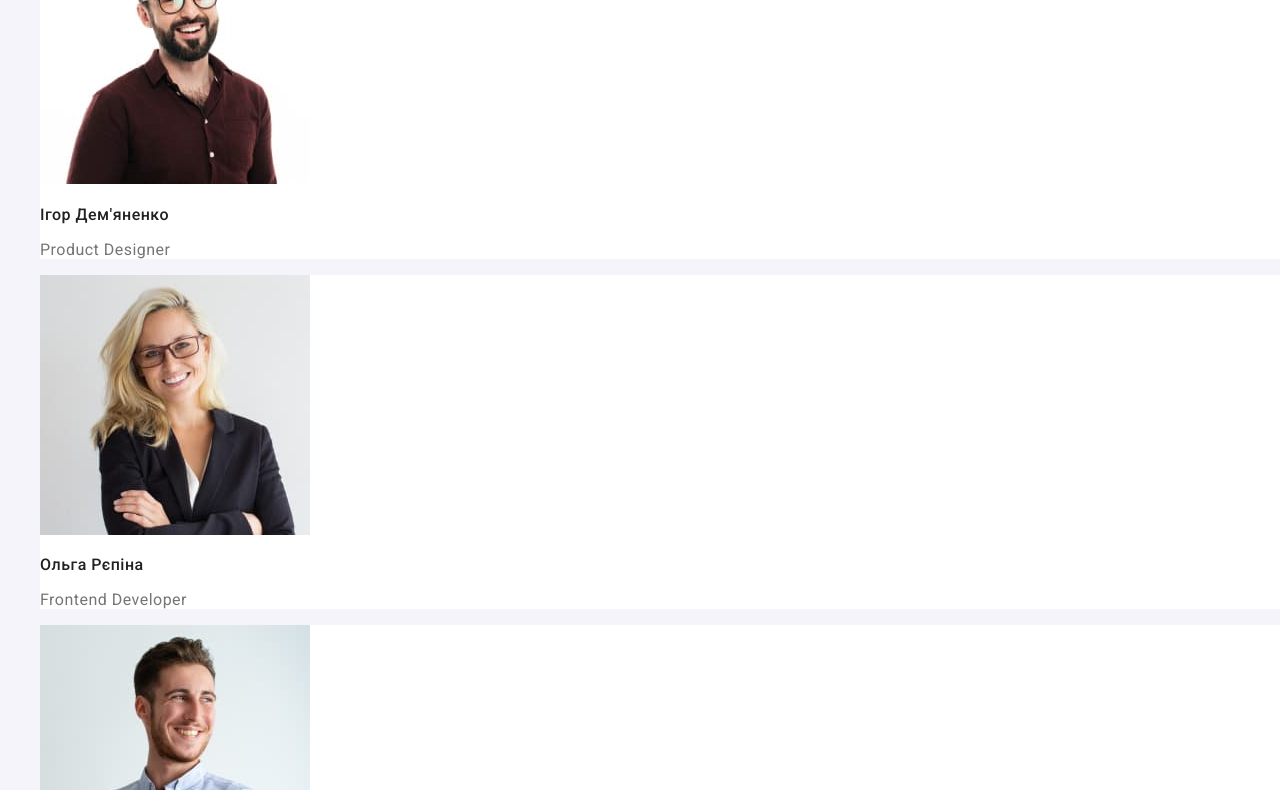
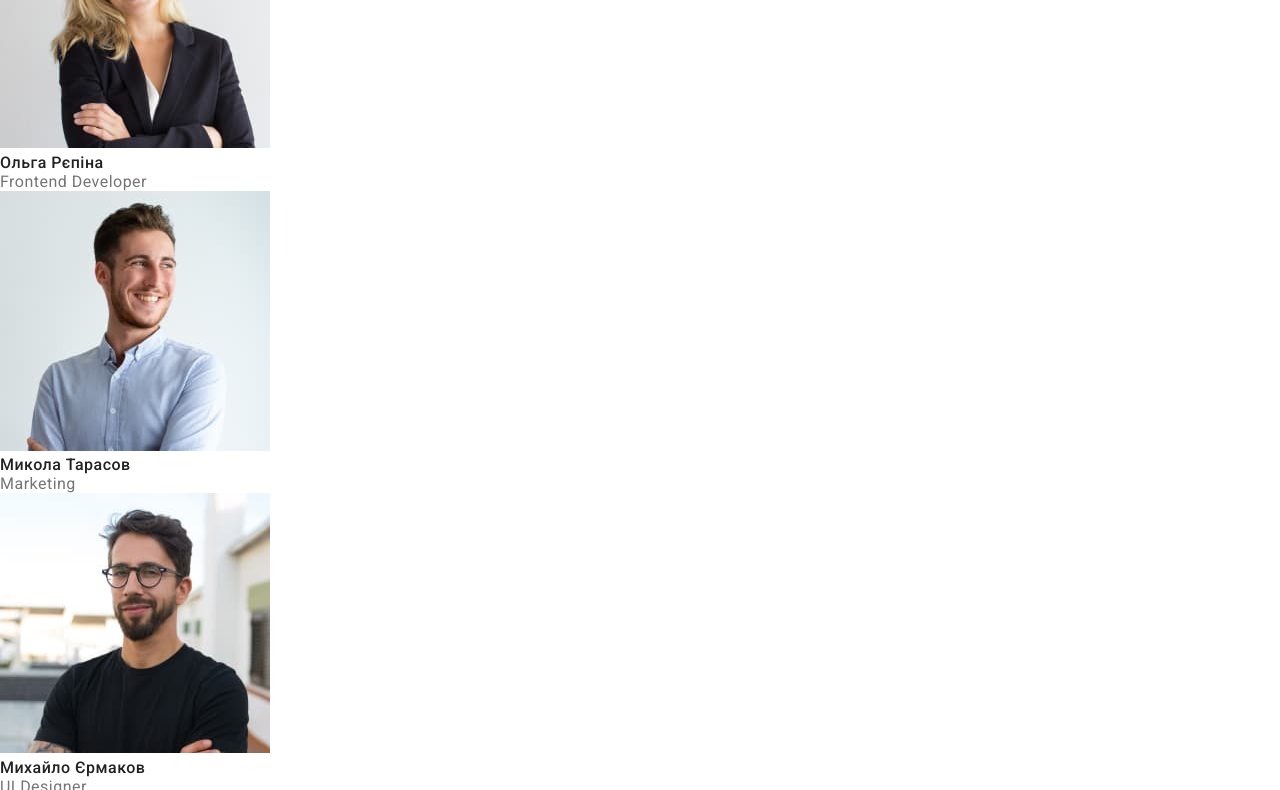
Before and after one commit to VeronikaVS90/goit-markup-hw-03, a plain HTML site: page index.html in a window 1280 px wide. Shown: the part 1772-2562 px from the top of the page. Drawn offline with nearby package versions, Linux system fonts and the light colour scheme.

Commit message:
додала скидання стилів, контейнер, прибрала list

```diff
--- a/css/styles.css
+++ b/css/styles.css
@@ -2,12 +2,12 @@
   --primary-text-color: #757575;
   --title-text-color: #212121;
   --secondary-text-color: rgba(255, 255, 255, 0.6);
-    --accent-color: #2196F3;
-    --white-color: #FFFFFF;
+  --accent-color: #2196f3;
+  --white-color: #ffffff;
   --black-color: #000000;
-    --hero-and-footer-bg-color: #2F303A;
-    --secondary-bg-color: #F5F4FA;
-    --btn-active-bg-color: #188CE8;
+  --hero-and-footer-bg-color: #2f303a;
+  --secondary-bg-color: #f5f4fa;
+  --btn-active-bg-color: #188ce8;
 }
 
 body {
@@ -15,6 +15,31 @@ body {
   color: var(--primary-text-color);
 
   font-family: Roboto, sans-serif;
+}
+
+/* Стилі для обнулення верхніх відступів у елементів */
+h1,
+h2,
+h3,
+h4,
+h5,
+h6,
+p {
+  margin: 0;
+}
+
+/* Стилі для обнулення базовых властивостей у списків (ul) */
+ul {
+  list-style: none;
+  padding-left: 0;
+  margin: 0;
+}
+
+.container {
+  width: 1200px;
+  padding-left: 15px;
+  padding-right: 15px;
+  margin: 0, auto;
 }
 
 .logo {
@@ -30,10 +55,6 @@ body {
 
 .logo-primary {
   color: var(--black-color);
-}
-
-.list {
-    list-style: none;
 }
 
 /* Site nav */
@@ -255,6 +276,6 @@ margin: -1px;
   letter-spacing: 0.03em;
 }
 
-.image.list .link {
+.image .link {
   text-decoration: none;
 }
```
Lines whose indentation alone changed are shown as unchanged.
